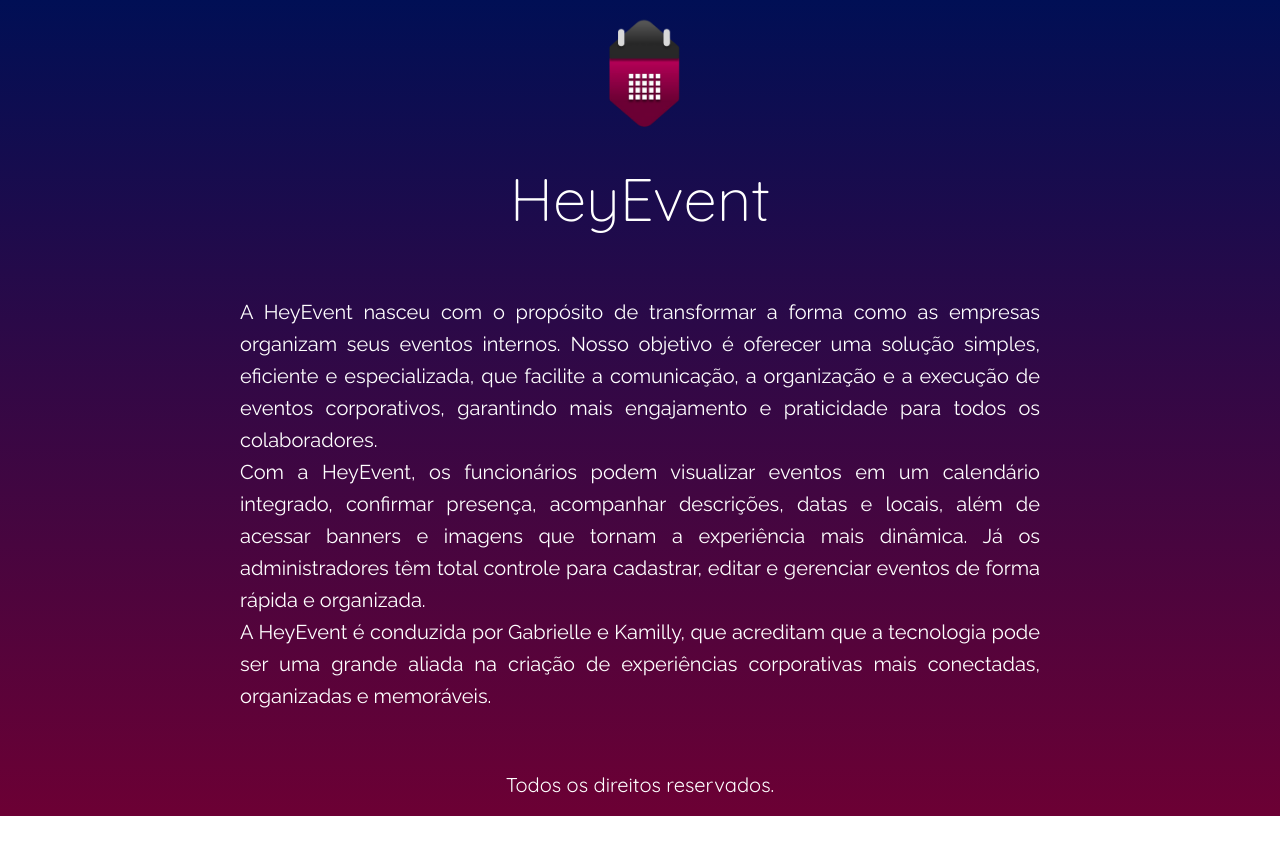
After one commit to outlookkami/PI---SENAC, a PHP site: page /PI---SENAC/Sobrenos.php in a window 1280 px wide. The commit adds this page. Run offline with PHP 8.4, Linux system fonts and the light colour scheme.

Commit message:
Adicionando página Sobre a HeyEvent

```diff
--- a/Perfil.php
+++ b/Perfil.php
@@ -50,7 +50,7 @@ if ($usuario['ID_acesso'] == 1) {
 
     <header>
         <img class="menu" src="assets/menu.png" alt="menu" id="menu">
-        <a href="HeyEvent.php"><img class="Logo" src="assets/Logo HeyEvent Ofc.png" alt="logo">Sobre Nós</a>
+        <a href="Sobrenos.php"><img class="Logo" src="assets/Logo HeyEvent Ofc.png" alt="logo">Sobre Nós</a>
         <a href="Calendario.php"><img class="calendario" src="assets/Calendario.png" alt="">Calendário</a>
         <a href="Perfil.php"><img class="user" src="assets/user.png" alt="perfil">Seu Perfil</a>
         <a href="logout.php"><img src="assets/sair.png" class="sair" alt="sair">Sair</a>
@@ -67,7 +67,7 @@ if ($usuario['ID_acesso'] == 1) {
                         }
                         ?>">Início</a>
             </li>
-            <li><a href="#">Sobre</a></li>
+            <li><a href="Sobrenos.php">Sobre nós</a></li>
             <li><a href="#">Serviços</a></li>
             <li><a href="#">Contato</a></li>
         </ul>
--- /dev/null
+++ b/Sobrenos.php
@@ -0,0 +1,75 @@
+<!DOCTYPE html>
+<html lang="en">
+
+<head>
+    <meta charset="UTF-8">
+    <meta name="viewport" content="width=device-width, initial-scale=1.0">
+    <title>Sobre Nós</title>
+    <link rel="preconnect" href="https://fonts.googleapis.com">
+    <link rel="preconnect" href="https://fonts.gstatic.com" crossorigin>
+    <link
+        href="https://fonts.googleapis.com/css2?family=Quicksand:wght@300..700&family=Raleway:ital,wght@0,100..900;1,100..900&display=swap"
+        rel="stylesheet">
+    <link rel="shortcut icon" href="assets\Icone.png">
+</head>
+
+<body>
+    <header><img src="assets\Logo HeyEvent Ofc.png" alt=""> <br>
+        <p class="HE">HeyEvent</p>
+    </header>
+    <main>
+        <p class="p1">A HeyEvent nasceu com o propósito de transformar a forma como as empresas organizam seus eventos internos. Nosso objetivo é oferecer uma solução simples, eficiente e especializada, que facilite a comunicação, a organização e a execução de eventos corporativos, garantindo mais engajamento e praticidade para todos os colaboradores. <br>
+            Com a HeyEvent, os funcionários podem visualizar eventos em um calendário integrado, confirmar presença, acompanhar descrições, datas e locais, além de acessar banners e imagens que tornam a experiência mais dinâmica. Já os administradores têm total controle para cadastrar, editar e gerenciar eventos de forma rápida e organizada. <br>
+            A HeyEvent é conduzida por Gabrielle e Kamilly, que acreditam que a tecnologia pode ser uma grande aliada na criação de experiências corporativas mais conectadas, organizadas e memoráveis.
+    </main>
+    <footer>
+        <p>Todos os direitos reservados.</p>
+        <p>© 2024 HeyEvent. </p>
+    </footer>
+    <style>
+        body {
+            font-family: Quicksand;
+            font-size: 20px;
+            height: 100vh;
+            background-image: linear-gradient(to bottom, #000F55, #6C0034);
+            background-repeat: no-repeat;
+
+        }
+
+        img {
+            width: 100px;
+            display: block;
+            margin: 0 auto;
+            max-width: 100%;
+            height: auto;
+        }
+
+        .HE {
+            color: #ffffffff;
+            font-family: Quicksand;
+            font-size: 60px;
+            margin: 0 auto;
+            text-align: center;
+            font-weight: lighter;
+
+        }
+
+        footer {
+            text-align: center;
+            color: white;
+        }
+
+        .p1 {
+            max-width: 800px;
+            margin: 40px auto;
+            padding: 20px;
+            text-align: justify;
+            line-height: 1.6;
+            font-family: "Raleway", sans-serif;
+            font-size: 20px;
+            color: white;
+        }
+    </style>
+</body>
+
+</html>
```
Also changed, not shown: ColabPortal.php (+53 -7 lines).
